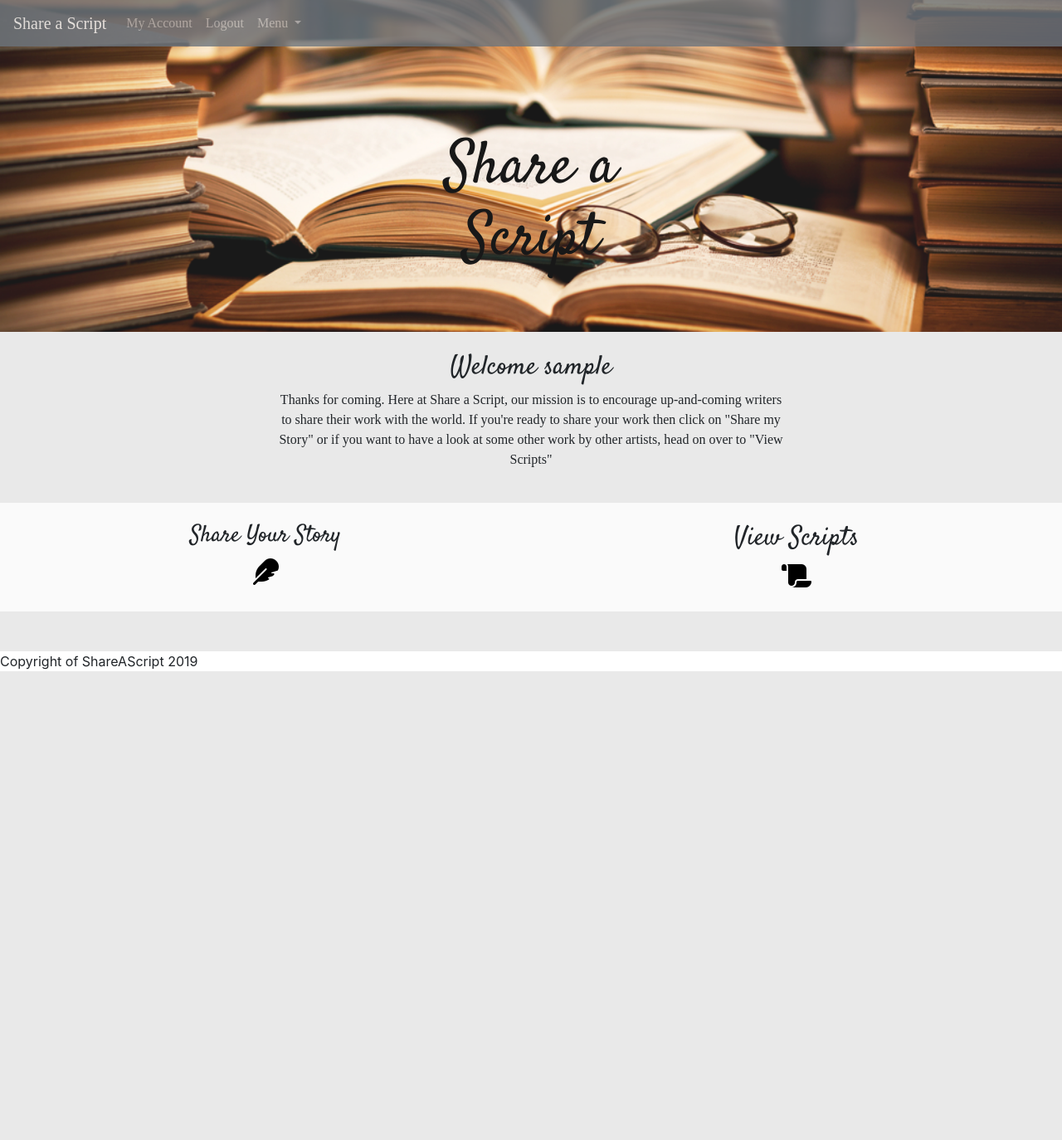
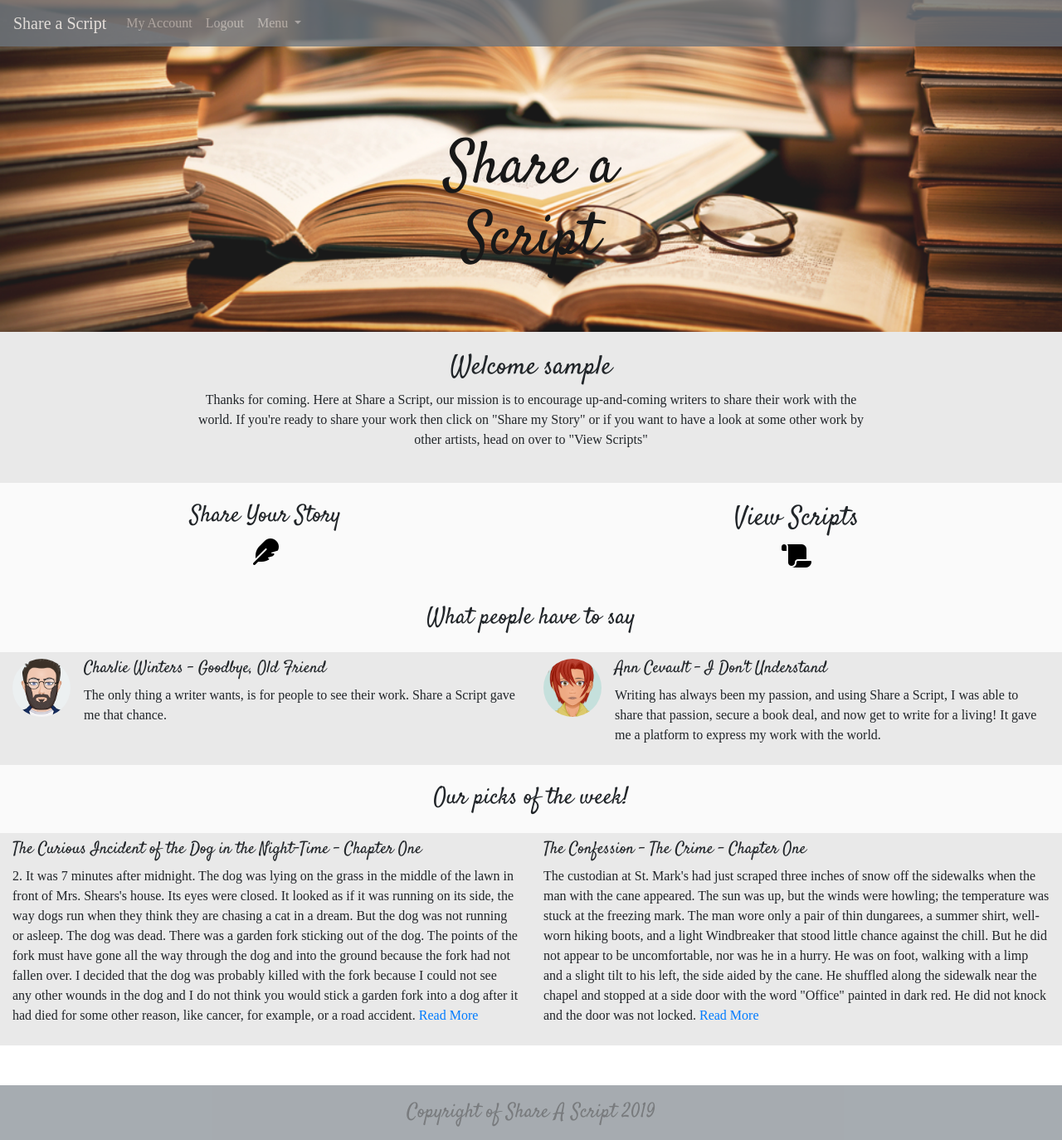
Before and after one commit to Seabhac-94/share_a_script, a Flask app: page /welcome in a window 1280 px wide. Shown: the whole page at 83% size. Before the commit the page ends 809 px from the top, so only its background shows below. Run offline with Flask 2, Linux system fonts and the light colour scheme; the visitor is signed in with stand-in values (Sample User, id 1); some libraries are stand-ins or nearby versions; some web fonts are replaced.

Commit message:
continued styling pages - included script snippets and reviews

```diff
--- a/static/css/style.css
+++ b/static/css/style.css
@@ -32,6 +32,13 @@
 
 .main-bg{
     background-color: #fafafa;
+}
+
+footer {
+
+    opacity: 0.6;
+    padding: 15px 10px;
+    font-size: 1.5rem;
 }
 
 /* --- index.html --- */
--- a/templates/base.html
+++ b/templates/base.html
@@ -86,8 +86,8 @@
         {% block content %}
         {% endblock %}
     </div>
-    <footer>
-        Copyright of ShareAScript 2019
+    <footer class="bg-secondary text-center main-heading mt-lg-5">
+            Copyright of Share A Script 2019
     </footer>
 
     <script src="https://kit.fontawesome.com/e1ce4ebd87.js"></script>
--- a/templates/index.html
+++ b/templates/index.html
@@ -26,7 +26,7 @@
 </div>
 
 <!--Testimonial/Reviews-->
-<div class="row py-2 main-heading sub-heading">
+<div class="row py-3 main-heading sub-heading">
     <div class="col-10 offset-1 col-lg-6 offset-lg-3 text-center">
         <h3>What people have to say</h3>
     </div>
@@ -61,7 +61,7 @@
 
 
 <!--Featured Work-->
-<div class="row pt-5 pb-3 main-heading sub-heading">
+<div class="row pt-4 pb-3 main-heading sub-heading">
     <div class="col-10 offset-1 col-lg-6 offset-lg-3 text-center">
         <h3>Our picks of the week!</h3>
     </div>
--- a/templates/welcome.html
+++ b/templates/welcome.html
@@ -4,7 +4,7 @@
 
 <!--Welcome note for new and returning users-->
 <div class="row about-us py-4">
-    <div class="col-md-6 offset-md-3 text-center">
+    <div class="col-md-8 offset-md-2 text-center">
         <h2 class="main-heading sub-heading">Welcome {{ username }}</h2>
         <p class='second-font'>Thanks for coming.
             Here at Share a Script, our mission is to encourage up-and-coming writers to share their work with the
@@ -25,13 +25,58 @@
     <div class="col-md-6 text-center">
         <h2 class="main-heading sub-heading">View Scripts</h2>
         <a href="{{url_for('view_scripts')}}">
-        <button class="call-to-action"><i class="fas fa-scroll"></i></button>
+            <button class="call-to-action"><i class="fas fa-scroll"></i></button>
         </a>
     </div>
 </div>
 
-<div class="row about-us py-4">
+<!--Testimonial/Reviews-->
+<div class="row py-3 main-heading sub-heading">
+        <div class="col-10 offset-1 col-lg-6 offset-lg-3 text-center">
+            <h3>What people have to say</h3>
+        </div>
+    </div>
+    <div class="row about-us py-2">
+        <div class="col-12 col-md-6">
+            <div class="media">
+                <img src="{{url_for('static', filename='images/CharlieWinters.png')}}" class="mr-3" alt="Charlie Winters">
+                <div class="media-body">
+                    <h5 class="mt-0 main-heading">Charlie Winters - Goodbye, Old Friend</h5>
+                    <p class="second-font">
+                        The only thing a writer wants, is for people to see their work. Share a Script gave me that chance.
+                    </p>
+                </div>
+            </div>
+        </div>
+        <div class="col-12 col-md-6">
+            <div class="media">
+                <img src="{{url_for('static', filename='images/AnnCevault.png')}}" class="mr-3" alt="AnnCevault">
+                <div class="media-body">
+                    <h5 class="mt-0 main-heading">Ann Cevault - I Don't Understand</h5>
+                    <p class="second-font">
+                        Writing has always been my passion, and using Share a Script, I was able to share that passion,
+                        secure a book deal, and now get to write for a living! It gave me a platform to express
+                        my work with the world.</p>
+                </div>
+            </div>
+        </div>
+    </div>
 
-</div>
+    <!--Featured Work-->
+    <div class="row pt-4 pb-3 main-heading sub-heading">
+        <div class="col-10 offset-1 col-lg-6 offset-lg-3 text-center">
+            <h3>Our picks of the week!</h3>
+        </div>
+    </div>
+    <div class="row py-2 about-us">
+        <div class="col-12 col-md-6">
+            <h5 class="main-heading">The Curious Incident of the Dog in the Night-Time - Chapter One</h5>
+            <p class="second-font">2. It was 7 minutes after midnight. The dog was lying on the grass in the middle of the lawn in front of Mrs. Shears's house. Its eyes were closed. It looked as if it was running on its side, the way dogs run when they think they are chasing a cat in a dream. But the dog was not running or asleep. The dog was dead. There was a garden fork sticking out of the dog. The points of the fork must have gone all the way through the dog and into the ground because the fork had not fallen over. I decided that the dog was probably killed with the fork because I could not see any other wounds in the dog and I do not think you would stick a garden fork into a dog after it had died for some other reason, like cancer, for example, or a road accident. <a href="{{url_for('view_scripts')}}">Read More</a></p>
+        </div>
+        <div class="d-none d-md-block col-md-6">
+            <h5 class="main-heading">The Confession - The Crime - Chapter One</h5>
+            <p class="second-font">The custodian at St. Mark's had just scraped three inches of snow off the sidewalks when the man with the cane appeared. The sun was up, but the winds were howling; the temperature was stuck at the freezing mark. The man wore only a pair of thin dungarees, a summer shirt, well-worn hiking boots, and a light Windbreaker that stood little chance against the chill. But he did not appear to be uncomfortable, nor was he in a hurry. He was on foot, walking with a limp and a slight tilt to his left, the side aided by the cane. He shuffled along the sidewalk near the chapel and stopped at a side door with the word "Office" painted in dark red. He did not knock and the door was not locked. <a href="{{url_for('view_scripts')}}">Read More</a></p>
+        </div>
+    </div>
 
 {% endblock %}
```
Also changed, not shown: templates/login.html (+26 -6 lines), templates/share_a_script.html (+12 -4 lines).
